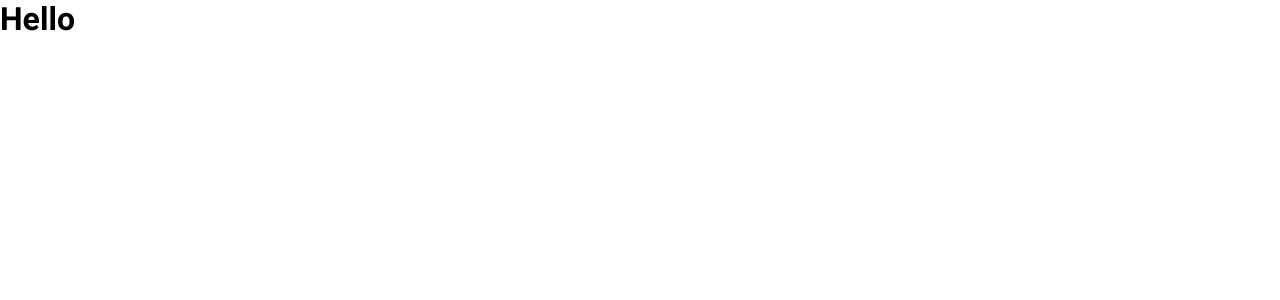
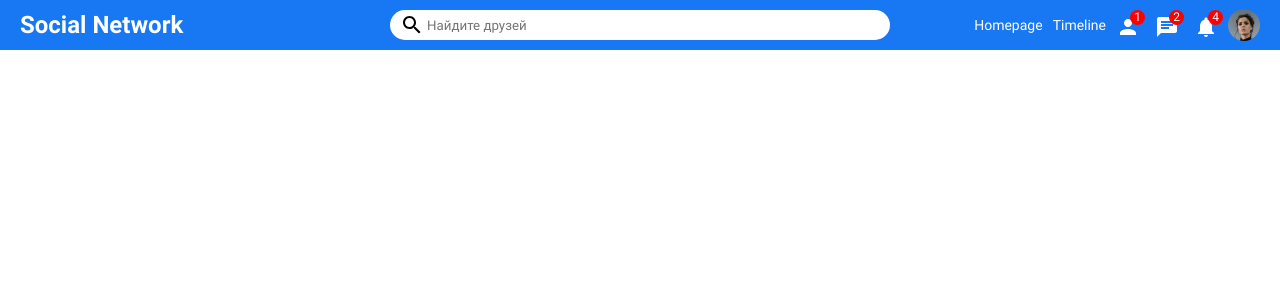
Before and after one commit to famovkin/mern-social-network, a React (Create React App) app in the folder react-social/: page / in a window 1280 px wide. Shown: the top 300 px of the page. Built offline with nearby package versions, Linux system fonts and the light colour scheme.

Commit message:
feat: добавить компонент topbar

```diff
--- a/react-social/package.json
+++ b/react-social/package.json
@@ -3,6 +3,10 @@
   "version": "0.1.0",
   "private": true,
   "dependencies": {
+    "@emotion/react": "^11.8.2",
+    "@emotion/styled": "^11.8.1",
+    "@mui/icons-material": "^5.5.0",
+    "@mui/material": "^5.5.0",
     "@testing-library/jest-dom": "^5.16.2",
     "@testing-library/react": "^12.1.4",
     "@testing-library/user-event": "^13.5.0",
--- a/react-social/src/App.js
+++ b/react-social/src/App.js
@@ -1,7 +1,7 @@
+import Home from './pages/Home';
+
 function App() {
-  return (
-    <h1>Hello</h1>
-  );
+  return <Home />;
 }
 
 export default App;
--- /dev/null
+++ b/react-social/src/components/TopBar.jsx
@@ -0,0 +1,46 @@
+import React from "react";
+import { Search, Person, Chat, Notifications } from "@mui/icons-material";
+
+function TopBar() {
+  return (
+    <div className="topbar">
+      <div className="topbar__logo">
+        <h1>Social Network</h1>
+      </div>
+      <div className="topbar__search">
+        <Search />
+        <input
+          type="text"
+          placeholder="Найдите друзей"
+        />
+      </div>
+      <div className="topbar__nav">
+        <ul className="topbar__links">
+          <li>
+            <a className="topbar__link" href="#">Homepage</a>
+          </li>
+          <li>
+            <a className="topbar__link" href="#">Timeline</a>
+          </li>
+        </ul>
+        <ul className="topbar__icons">
+          <li className="icon">
+            <Person />
+            <span className="icon__badge">1</span>
+          </li>
+          <li className="icon">
+            <Chat />
+            <span className="icon__badge">2</span>
+          </li>
+          <li className="icon">
+            <Notifications />
+            <span className="icon__badge">4</span>
+          </li>
+        </ul>
+        <img className="topbar__avatar" src="/assets/person/1.jpeg" alt="avatar" />
+      </div>
+    </div>
+  );
+}
+
+export default TopBar;
--- /dev/null
+++ b/react-social/src/pages/Home.jsx
@@ -0,0 +1,10 @@
+import React from 'react'
+import TopBar from '../components/TopBar';
+
+function Home() {
+  return (
+    <TopBar />
+  )
+}
+
+export default Home;
--- /dev/null
+++ b/react-social/src/scss/_mixins.scss
@@ -0,0 +1,14 @@
+@mixin noselect {
+  -webkit-touch-callout: none; /* iOS Safari */
+  -webkit-user-select: none; /* Safari */
+  -khtml-user-select: none; /* Konqueror HTML */
+  -moz-user-select: none; /* Old versions of Firefox */
+  -ms-user-select: none; /* Internet Explorer/Edge */
+  user-select: none; /* Non-prefixed version, currently
+                                    supported by Chrome, Opera and Firefox */
+}
+
+@mixin display-flex {
+  display: flex;
+  align-items: center;
+}
--- a/react-social/src/scss/_variables.scss
+++ b/react-social/src/scss/_variables.scss
@@ -0,0 +1,5 @@
+$blue: #1877f2;
+$white: #fff;
+$red: #ff0000;
+
+$duration: 0.15s
--- a/react-social/src/scss/app.scss
+++ b/react-social/src/scss/app.scss
@@ -1,5 +1,7 @@
 @import './fonts';
 @import './variables';
+@import './components/all';
+@import './pages/all';
 
 * {
   padding: 0;
@@ -9,3 +11,7 @@
   box-sizing: border-box;
   font-family: 'Roboto', sans-serif;
 }
+
+body {
+  min-width: 320px;
+}
--- /dev/null
+++ b/react-social/src/scss/components/_all.scss
@@ -0,0 +1 @@
+@import './topBar';
--- /dev/null
+++ b/react-social/src/scss/components/_topBar.scss
@@ -0,0 +1,114 @@
+@import '../variables';
+@import "../mixins.scss";
+
+.topbar {
+  height: 50px;
+  width: 100%;
+  background-color: $blue;
+  @include display-flex();
+  justify-content: space-between;
+  gap: 10px;
+  position: sticky;
+  top: 0;
+  padding: 5px 20px;
+
+  @media (max-width: 768px) {
+    flex-direction: column;
+    height: 130px;
+    padding: 10px 25px;
+  }
+
+  &__logo {
+    flex: 3;
+
+    h1 {
+      font-size: 24px;
+      font-weight: bold;
+      color: $white;
+      cursor: pointer;
+    }
+  }
+
+  &__search {
+    flex: 4;
+    @include display-flex();
+    gap: 3px;
+    width: 100%;
+    height: 30px;
+    background-color: $white;
+    border-radius: 30px;
+    overflow: hidden;
+    padding: 0 10px;
+
+    input {
+      border: none;
+      width: 95%;
+    }
+
+    @media (max-width: 768px) {
+      order: 1;
+      max-width: 380px;
+      height: 100px;
+      flex-basis: 50px;
+    }
+  }
+
+  &__nav {
+    flex: 3;
+    @include display-flex();
+    justify-content: flex-end;
+    gap: 10px;
+    color: $white;
+  }
+
+  &__icons {
+    display: flex;
+    align-items: center;
+    gap: 15px;
+    position: relative;
+    top: 4px;
+
+    .icon {
+      position: relative;
+
+      &__badge {
+        position: absolute;
+        top: -5px;
+        right: -5px;
+        background-color: $red;
+        font-size: 12px;
+        width: 15px;
+        height: 15px;
+        text-align: center;
+        border-radius: 50%;
+        overflow: hidden;
+        z-index: 1;
+        @include noselect();
+      }
+    }
+  }
+
+  &__links {
+    @include display-flex();
+    gap: 10px;
+    font-size: 14px;
+
+    a {
+      text-decoration: none;
+      color: $white;
+      transition: all $duration ease-in-out;
+    }
+
+    a:hover {
+      color: darken($white, 20%);
+    }
+  }
+
+  &__avatar {
+    height: 32px;
+    width: 32px;
+    object-fit: cover;
+    border-radius: 50%;
+    cursor: pointer;
+  }
+}
--- /dev/null
+++ b/react-social/src/scss/pages/_all.scss
@@ -0,0 +1 @@
+@import './home';
```
Also changed, not shown: react-social/src/scss/pages/_home.scss (added), 1 other file (tests, documents, lock files or other folders).
